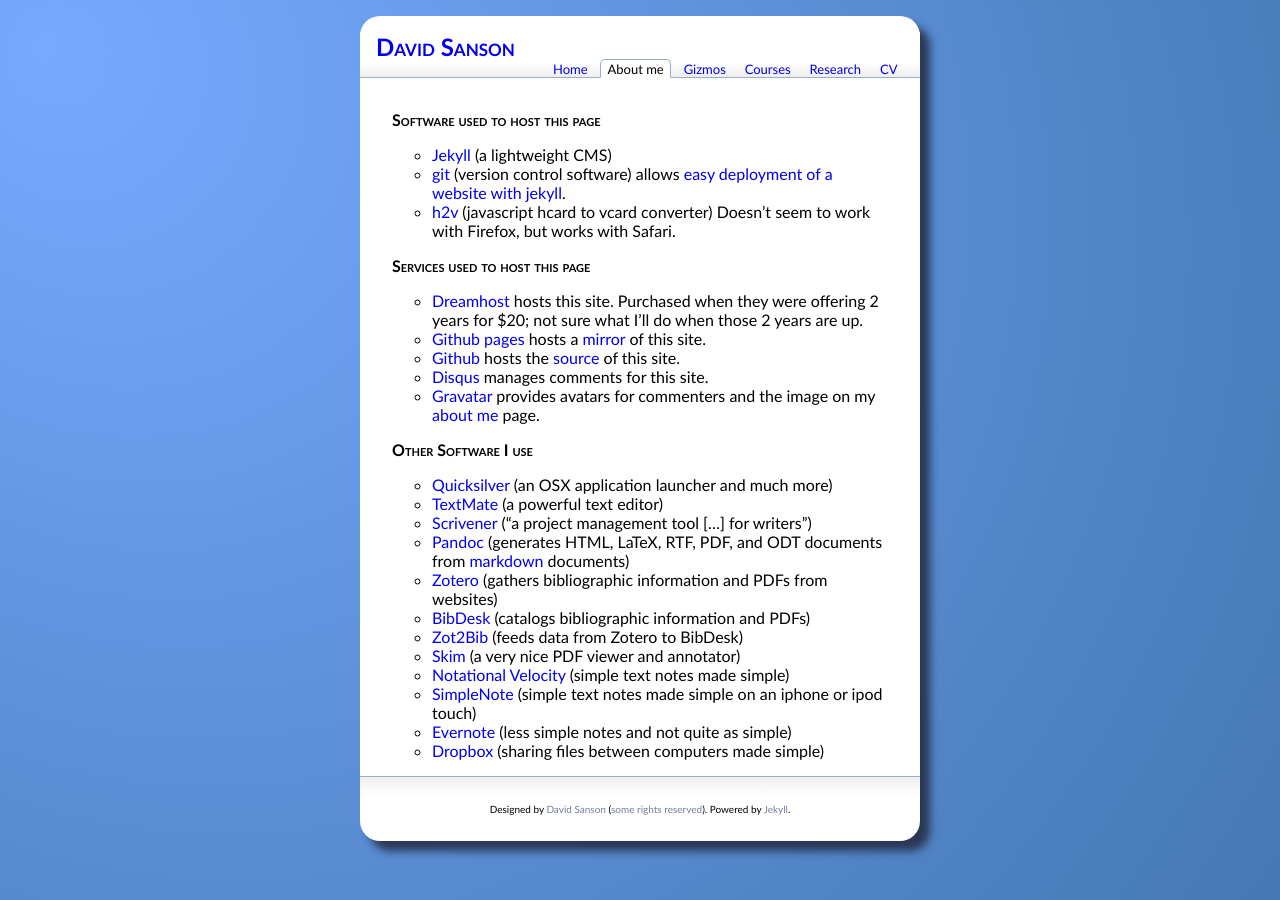
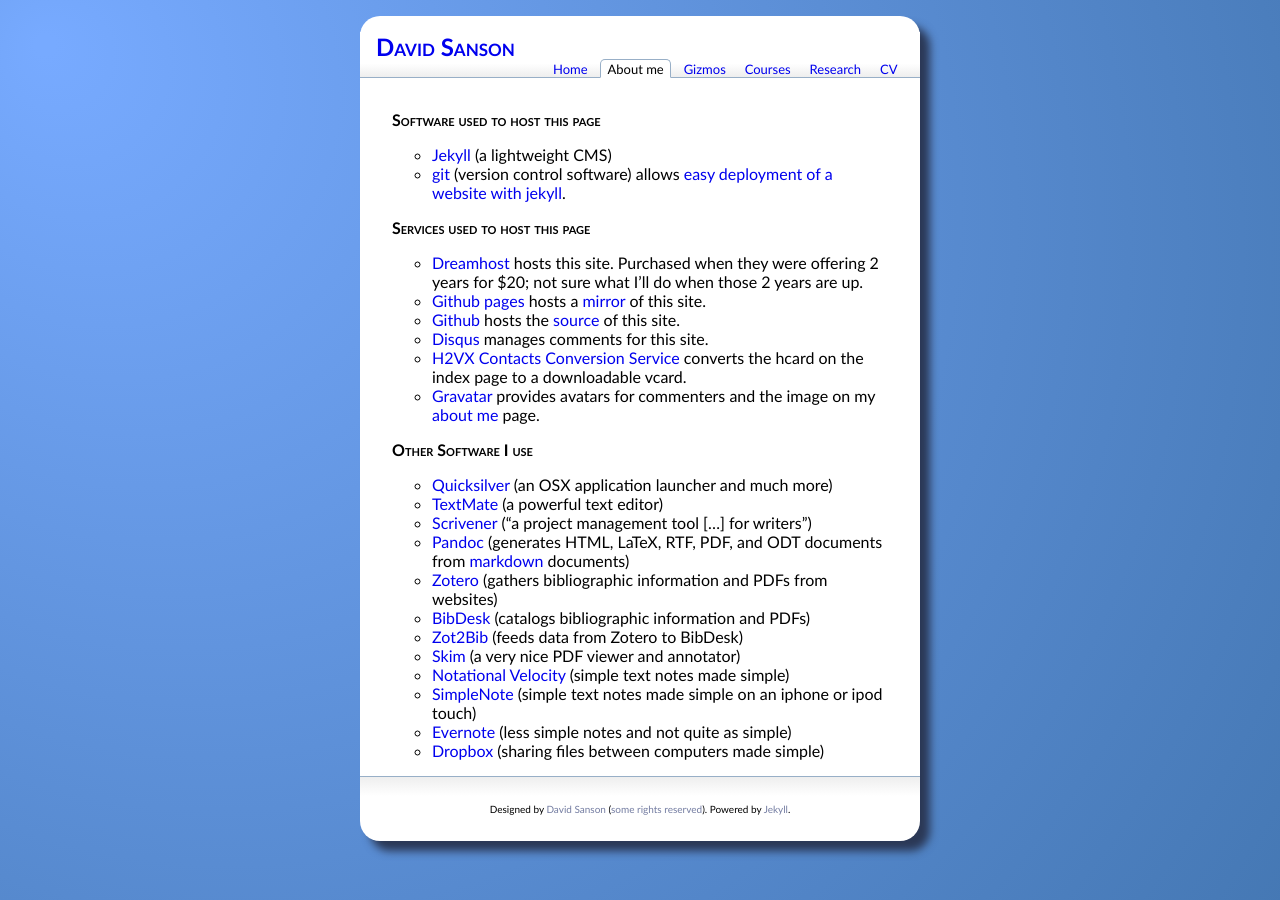
Before and after one commit to dsanson/dsanson.github.com, a Jekyll site: the page built from colophon.markdown, in a window 1280 px wide. Built offline with Jekyll 4.4.1, drawn with Linux system fonts in a browser that asks for light colours; Markdown is read by kramdown in place of the engine named in the settings; comment, search, counter and statistics services are not loaded.

Commit message:
fixed hcard conversion

```diff
--- a/colophon.markdown
+++ b/colophon.markdown
@@ -9,7 +9,6 @@
 
 * [Jekyll](http://jekyllrb.com/) (a lightweight CMS)
 * [git](http://git.or.cz/) (version control software) allows [easy deployment of a website with jekyll](http://tatey.com/2009/04/29/jekyll-meets-dreamhost-automated-deployment-for-jekyll-with-git/).
-* [h2v](http://h2v.1daylater.com/) (javascript hcard to vcard converter) Doesn't seem to work with Firefox, but works with Safari.
 
 ## Services used to host this page ##
 
@@ -17,6 +16,7 @@
 * [Github pages](http://pages.github.com/) hosts a [mirror](http://dsanson.github.com) of this site.
 * [Github](http://github.com) hosts the [source](http://github.com/dsanson/dsanson.github.com) of this site.
 * [Disqus](http://disqus.com/) manages comments for this site.
+* [H2VX Contacts Conversion Service](http://h2vx.com/vcf/) converts the hcard on the index page to a downloadable vcard.
 * [Gravatar](http://gravatar.com/) provides avatars for commenters and the image on my [about me](/about-me) page.
 
 ## Other Software I use ##
--- a/index.html
+++ b/index.html
@@ -42,5 +42,6 @@
 <div>
 	<a class="email" href="mailto:&#115;&#097;&#110;&#115;&#111;&#110;&#046;&#055;&#064;&#111;&#115;&#117;&#046;&#101;&#100;&#117;">&#115;&#097;&#110;&#115;&#111;&#110;&#046;&#055;&#064;&#111;&#115;&#117;&#046;&#101;&#100;&#117;</a>
 </div>
-<p id="hcardlink"><a href="#" onclick="return H2V.download (this);"><img id="img-link" src="/files/img/hcard.png" alt="hcard icon" title="download vcard"></a></p>
+
+<p id="hcardlink"><a type="text/directory" href="http://h2vx.com/vcf/davidsanson.com/"><img id="img-link" src="/files/img/hcard.png" alt="hcard icon" title="download vcard"></a></p>
 </div>
```
